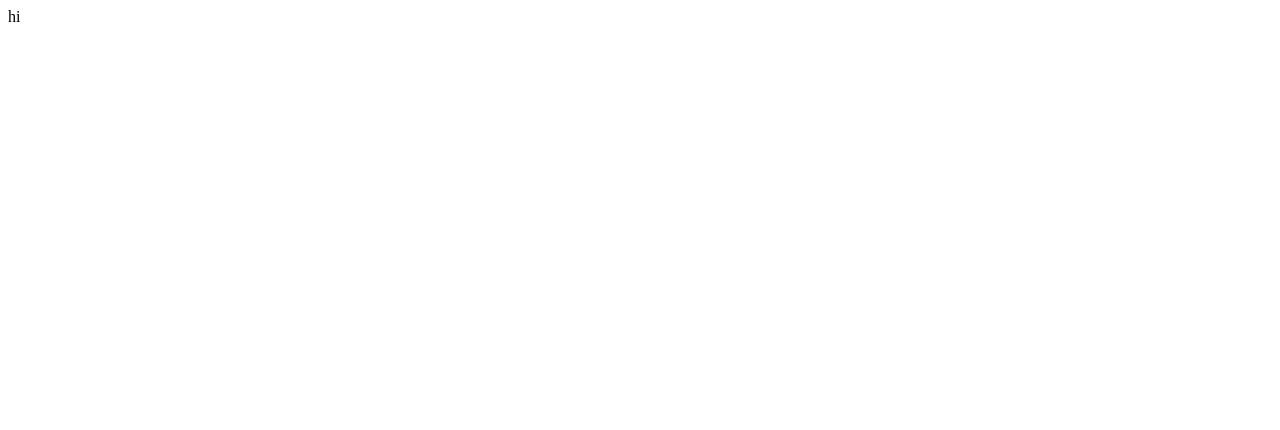
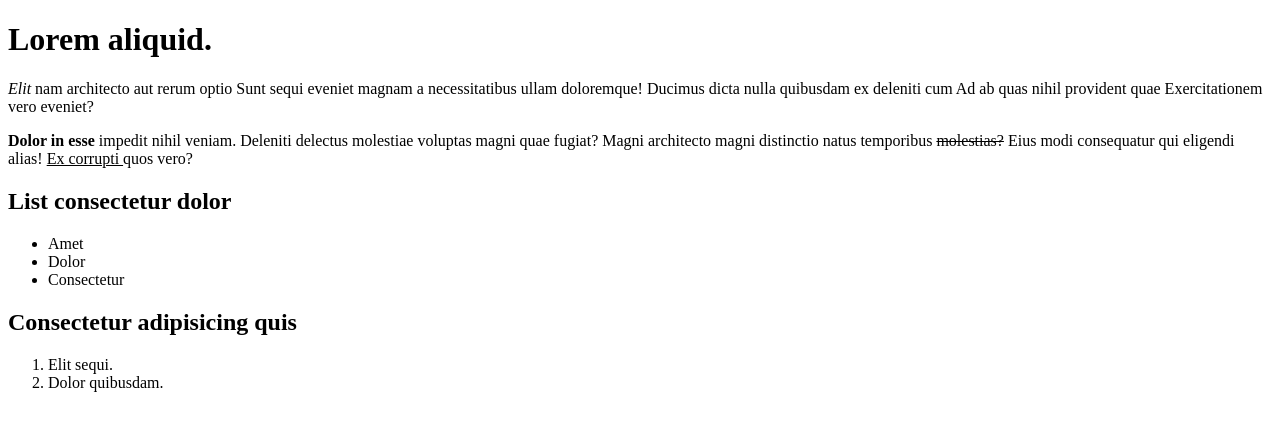
Before and after one commit to anokata/foobarSite, a website: page public/index.html in a window 1280 px wide. Drawn offline with Linux system fonts and the light colour scheme.

Commit message:
[add] lorem text

```diff
--- a/package.json
+++ b/package.json
@@ -12,7 +12,7 @@
     "url": "git+https://github.com/anokata/foobarSite.git"
   },
   "keywords": [],
-  "author": "",
+  "author": "Stas Tikhomirov",
   "license": "ISC",
   "bugs": {
     "url": "https://github.com/anokata/foobarSite/issues"
--- a/public/index.html
+++ b/public/index.html
@@ -3,8 +3,22 @@
 <head>
   <meta charset="UTF-8">
   <title></title>
+  <link rel="stylesheet" href="style.css" media="all">
 </head>
 <body>
-  hi
+  <h1>Lorem aliquid.</h1>
+  <p><em>Elit</em> nam architecto aut rerum optio Sunt sequi eveniet magnam a necessitatibus ullam doloremque! Ducimus dicta nulla quibusdam ex deleniti cum Ad ab quas nihil provident quae Exercitationem vero eveniet?</p>
+  <p><strong>Dolor in esse </strong>impedit nihil veniam. Deleniti delectus molestiae voluptas magni quae fugiat? Magni architecto magni distinctio natus temporibus <s>molestias?</s> Eius modi consequatur qui eligendi alias! <u>Ex corrupti </u>quos vero?</p>
+  <h2>List consectetur dolor</h2>
+  <ul>
+    <li>Amet</li>
+    <li>Dolor</li>
+    <li>Consectetur</li>
+  </ul>
+  <h2>Consectetur adipisicing quis</h2>
+  <ol>
+    <li>Elit sequi.</li>
+    <li>Dolor quibusdam.</li>
+  </ol>
 </body>
 </html>
```
